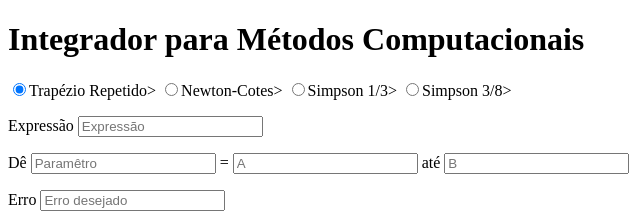
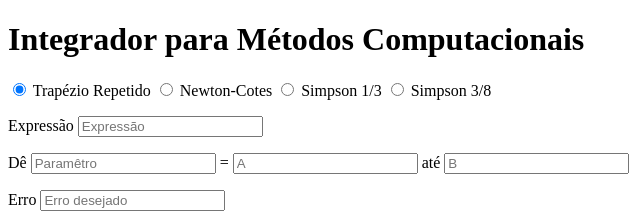
Before and after one commit to usr-igu/uni-trabalho-metodos, a plain HTML site: page view/index.html in a window 1280 px wide. Shown: the top 224 px of the page, 0-640 px from the left. Drawn offline with Linux system fonts and the light colour scheme.

Commit message:
ajustes nos radios buttons

```diff
--- a/view/index.html
+++ b/view/index.html
@@ -15,10 +15,14 @@
     <h1>Integrador para Métodos Computacionais</h1>
 
     <div>
-        <input name="calculo" type="radio" id="calculo1" value="trapezio" checked>Trapézio Repetido>
-        <input name="calculo" type="radio" id="calculo2" value="newtoncotes4">Newton-Cotes>
-        <input name="calculo" type="radio" id="calculo3" value="simpson13">Simpson 1/3>
-        <input name="calculo" type="radio" id="calculo4" value="simpson38">Simpson 3/8>
+        <input name="calculo" type="radio" id="calculo1" value="trapezio" checked>
+        <label for="calculo1">Trapézio Repetido</label>
+        <input name="calculo" type="radio" id="calculo2" value="newtoncotes4">
+        <label for="calculo2">Newton-Cotes</label>
+        <input name="calculo" type="radio" id="calculo3" value="simpson13">
+        <label for="calculo3">Simpson 1/3</label>
+        <input name="calculo" type="radio" id="calculo4" value="simpson38">
+        <label for="calculo4">Simpson 3/8</label>
     </div>
 
     <p>Expressão
@@ -37,8 +41,9 @@
         </p>
     </div>
     <div>
-        <input type="submit" value="Calcular!" onclick="enviaValores();">
+        <input type="submit" value="Calcular!" prevent="default" onclick="enviaValores();">
     </div>
+
     <div>
         <label id="resultado" hidden>xD</label>
     </div>
```
Also changed, not shown: 1 other file.
